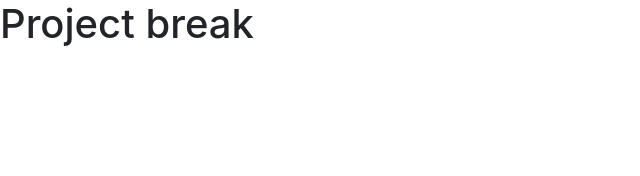
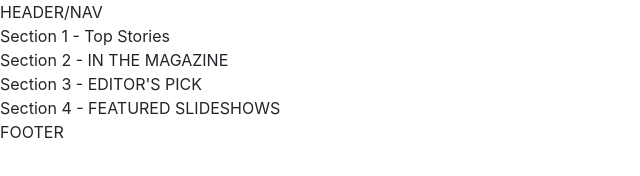
Before and after one commit to bellom/NewsWeek-clone, a plain HTML site: page index.html in a window 1280 px wide. Shown: the whole page, without its empty margins (0-640 px from the left). Drawn offline with nearby package versions, Linux system fonts and the light colour scheme.

Commit message:
project breakdown

```diff
--- a/index.html
+++ b/index.html
@@ -12,8 +12,14 @@
     </head>
     <body>
 
-        <h1>Project break</h1>
+        <div>HEADER/NAV</div>
 
+        <div>Section 1 - Top Stories</div>
+        <div>Section 2 - IN THE MAGAZINE</div>
+        <div>Section 3 - EDITOR'S PICK</div>
+        <div>Section 4 - FEATURED SLIDESHOWS</div>
+
+        <div> FOOTER</div>
 
     </body>
 </html>
```
